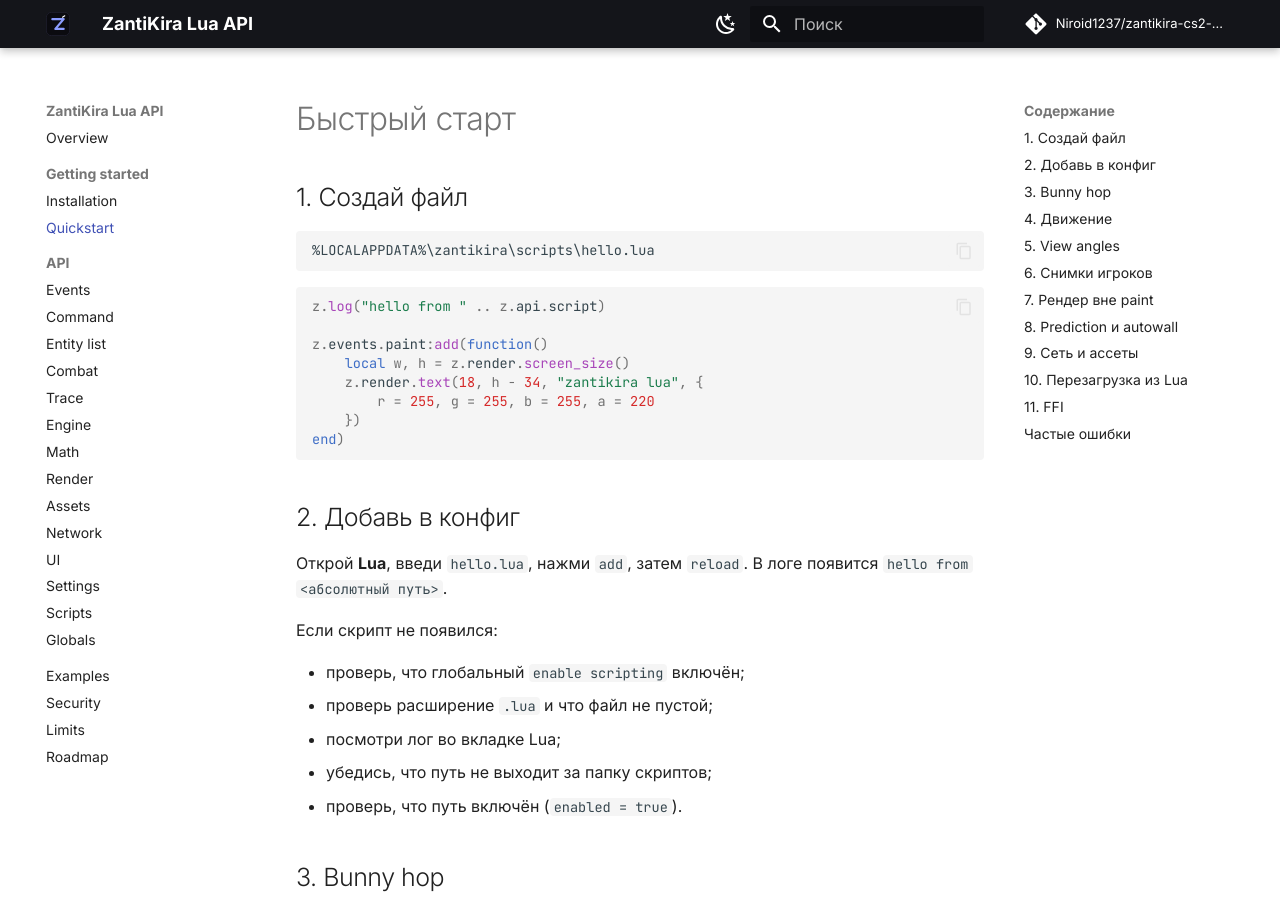
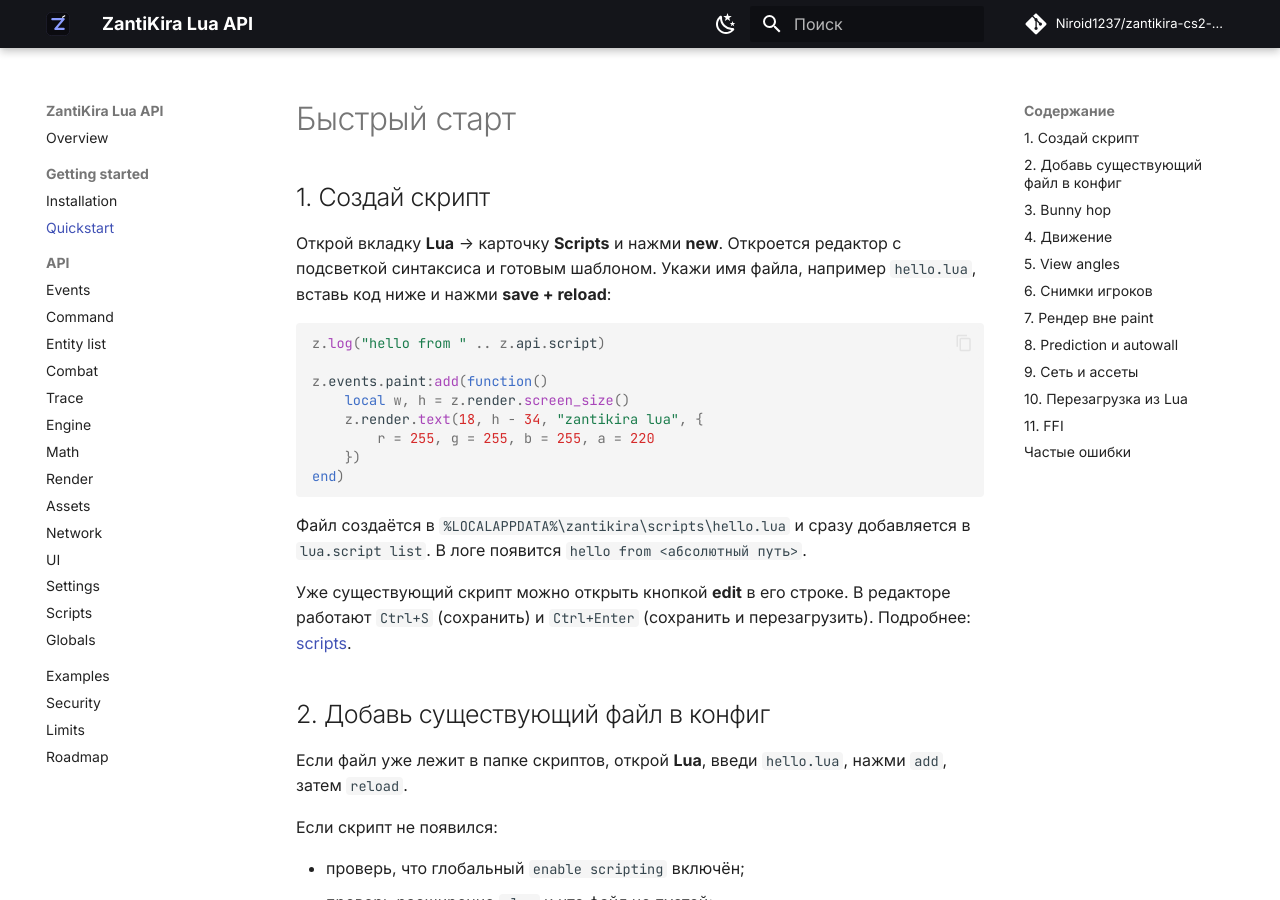
Before and after one commit to Niroid1237/zantikira-cs2-docs, an MkDocs documentation site: the page built from docs/start/quickstart.md, in a window 1280 px wide and 900 px high. Built offline with MkDocs 1.6.1 and Material for MkDocs 9.7.7, drawn with Linux system fonts in a browser that asks for light colours; comment, search, counter and statistics services are not loaded.

Commit message:
document the lua script editor

````diff
--- a/docs/start/quickstart.md
+++ b/docs/start/quickstart.md
@@ -1,10 +1,10 @@
 # Быстрый старт
 
-## 1. Создай файл
+## 1. Создай скрипт
 
-```text
-%LOCALAPPDATA%\zantikira\scripts\hello.lua
-```
+Открой вкладку **Lua** → карточку **Scripts** и нажми **new**. Откроется
+редактор с подсветкой синтаксиса и готовым шаблоном. Укажи имя файла, например
+`hello.lua`, вставь код ниже и нажми **save + reload**:
 
 ```lua
 z.log("hello from " .. z.api.script)
@@ -17,10 +17,18 @@
 end)
 ```
 
-## 2. Добавь в конфиг
+Файл создаётся в `%LOCALAPPDATA%\zantikira\scripts\hello.lua` и сразу
+добавляется в `lua.script list`. В логе появится
+`hello from <абсолютный путь>`.
 
-Открой **Lua**, введи `hello.lua`, нажми `add`, затем `reload`. В логе появится
-`hello from <абсолютный путь>`.
+Уже существующий скрипт можно открыть кнопкой **edit** в его строке. В редакторе
+работают `Ctrl+S` (сохранить) и `Ctrl+Enter` (сохранить и перезагрузить).
+Подробнее: [scripts](../api/scripts.md).
+
+## 2. Добавь существующий файл в конфиг
+
+Если файл уже лежит в папке скриптов, открой **Lua**, введи `hello.lua`, нажми
+`add`, затем `reload`.
 
 Если скрипт не появился:
 
````
Also changed, not shown: docs/api/scripts.md (+17 -0 lines).
